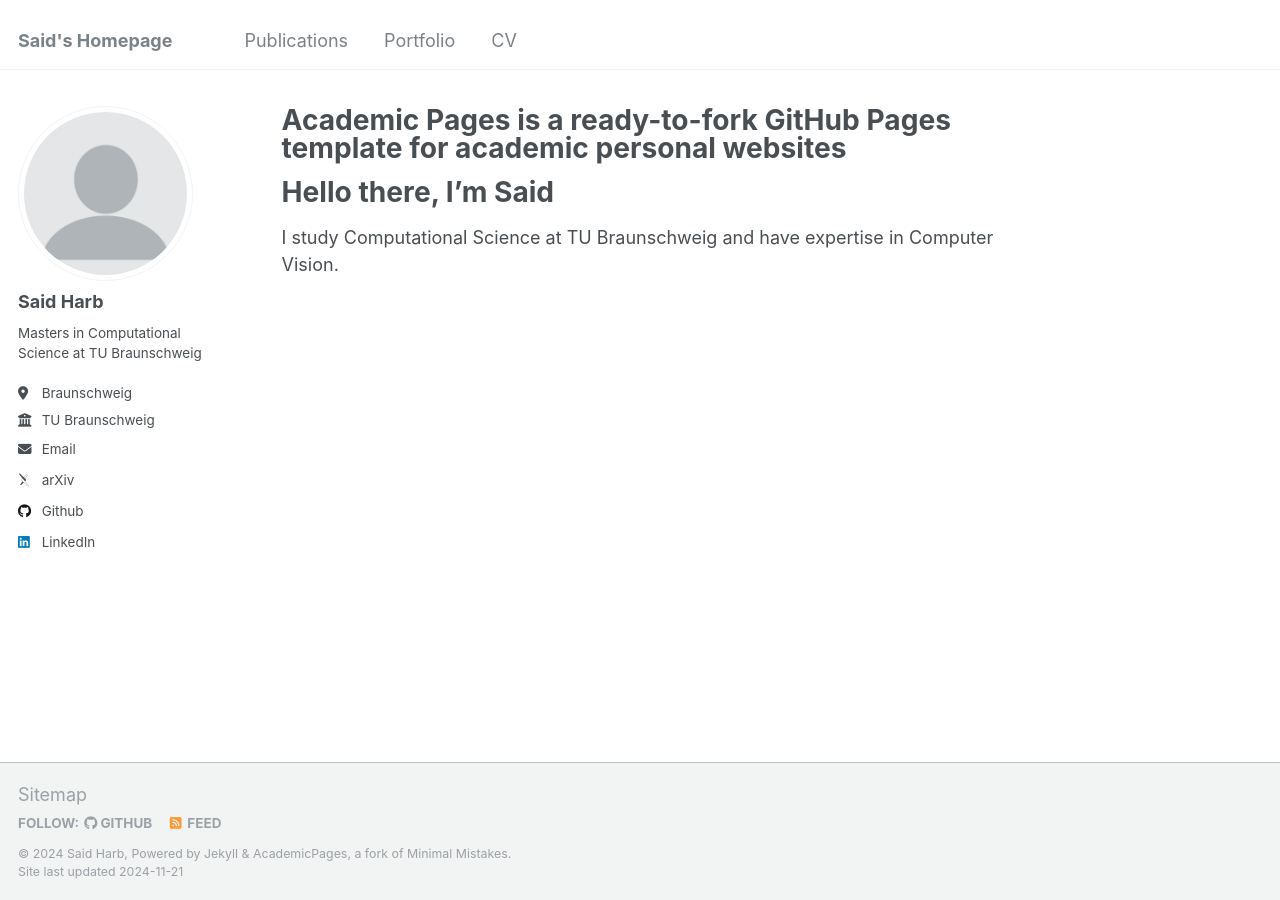
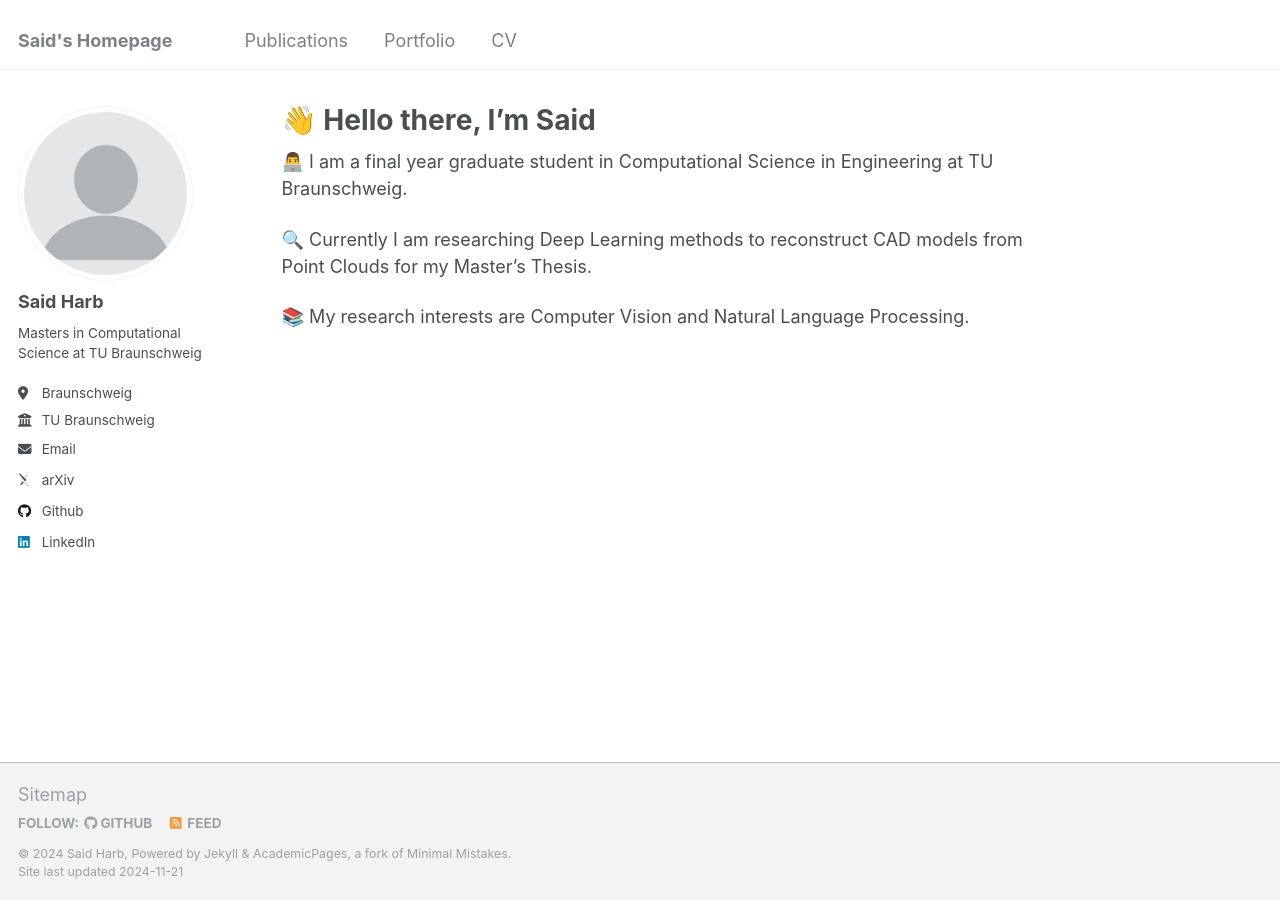
Before and after one commit to saidharb/saidharb.github.io, a Jekyll site: the page built from _pages/about.md, in a window 1280 px wide. Built offline with Jekyll 4.4.1, drawn with Linux system fonts in a browser that asks for light colours; some web fonts are replaced.

Commit message:
Update about.md

```diff
--- a/_pages/about.md
+++ b/_pages/about.md
@@ -1,12 +1,14 @@
 ---
 permalink: /
-title: "Academic Pages is a ready-to-fork GitHub Pages template for academic personal websites"
+title: "👋 Hello there, I'm Said"
 author_profile: true
 redirect_from:
   - /about/
   - /about.html
 ---
 
-# Hello there, I'm Said
+👨‍💻 I am a final year graduate student in Computational Science in Engineering at TU Braunschweig.
 
-I study Computational Science at TU Braunschweig and have expertise in Computer Vision.
+🔍 Currently I am researching Deep Learning methods to reconstruct CAD models from Point Clouds for my Master's Thesis.
+
+📚 My research interests are Computer Vision and Natural Language Processing.
```
